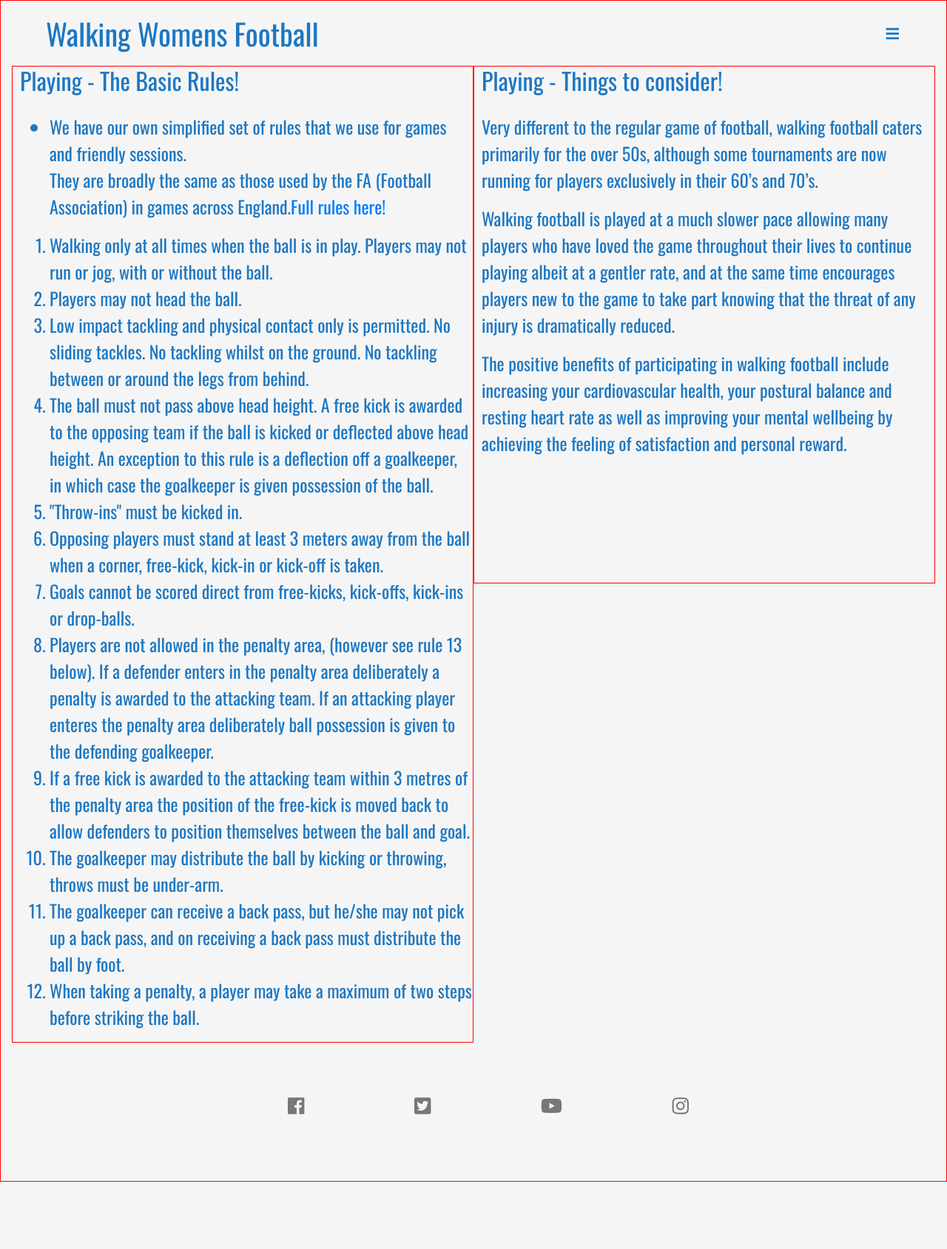
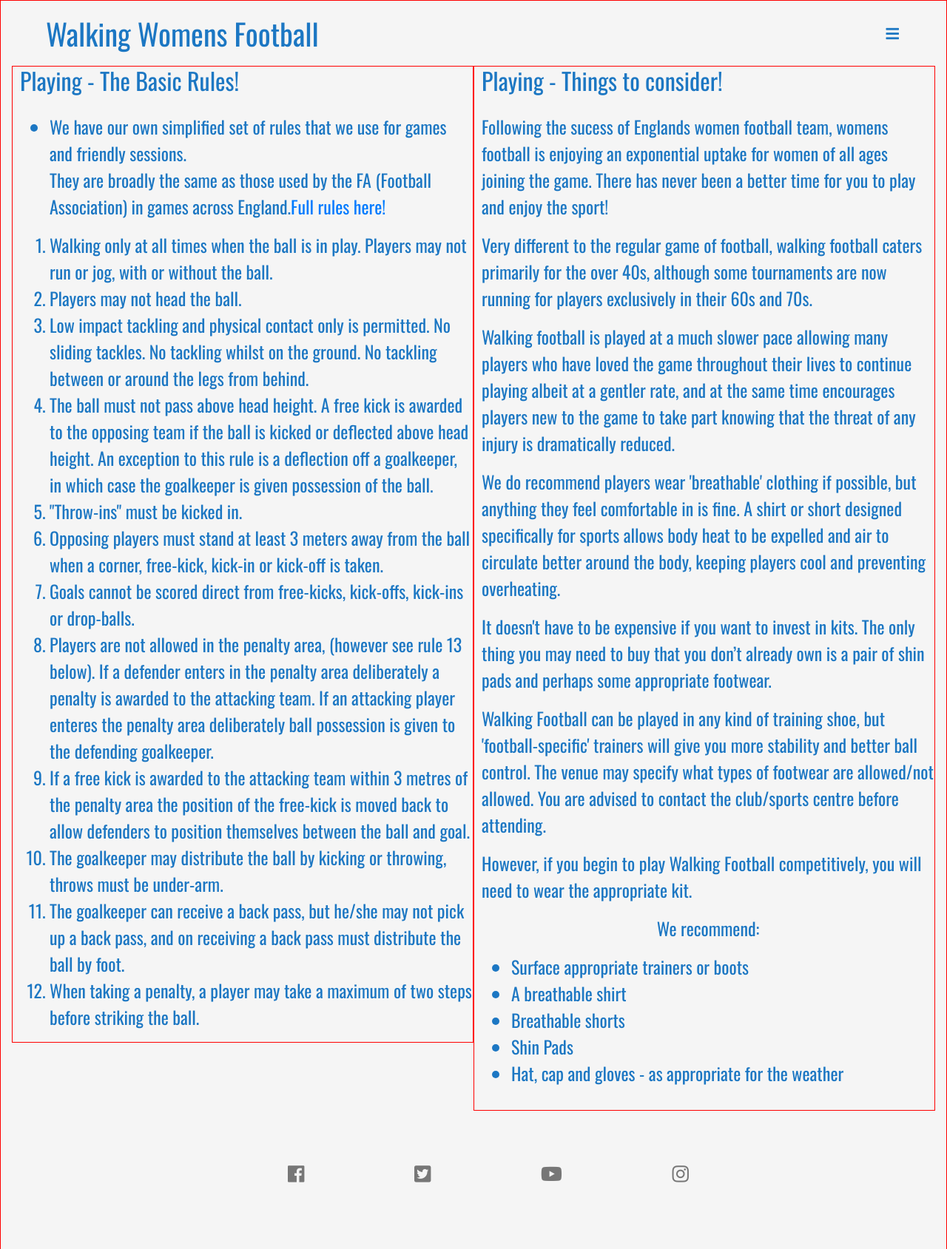
Before and after one commit to JMcbeath1966/walking-womens-football, a plain HTML site: page playing.html in a window 1280 px wide. Shown: the whole page at 74% size. Before the commit the page ends 1598 px from the top, so only its background shows below. Drawn offline with nearby package versions, Linux system fonts and the light colour scheme.

Commit message:
if applied, additonal rules-section-two paragraphs and ordered list

```diff
--- a/playing.html
+++ b/playing.html
@@ -70,10 +70,23 @@
         <div class="row">
             <div class="col">
             <h2>Playing - Things to consider!</h2>
-            <p>Very different to the regular game of football, walking football caters primarily for the over 50s, although some tournaments are now running for players exclusively in their 60’s and 70’s.
-            <p>Walking football is played at a much slower pace allowing many players who have loved the game throughout their lives to continue playing albeit at a gentler rate, and at the same time encourages players new to the game to take part knowing that the threat of any injury is dramatically reduced.</p>
-            <p>The positive benefits of participating in walking football include increasing your cardiovascular health, your postural balance and resting heart rate as well as improving your mental wellbeing by achieving the feeling of satisfaction and personal reward.<p>
-            </div>
+                <p>Following the sucess of Englands women football team, womens football is enjoying an exponential uptake for women of all ages joining the game. There has never been a better time for you to play and enjoy the sport!</p>
+                <p>Very different to the regular game of football, walking football caters primarily for the over 40s, although some tournaments are now running for players exclusively in their 60s and 70s.</p>
+                <p>Walking football is played at a much slower pace allowing many players who have loved the game throughout their lives to continue playing albeit at a gentler rate, and at the same time encourages players new to the game to take part knowing that the threat of any injury is dramatically reduced.</p>
+                <p>We do recommend players wear 'breathable' clothing if possible, but anything they feel comfortable in is fine. A shirt or short designed specifically for sports allows body heat to be expelled and air to circulate better around the body, keeping players cool and preventing overheating.</p>
+                <p>It doesn't have to be expensive if you want to invest in kits. The only thing you may need to buy that you don’t already own is a pair of shin pads and perhaps some appropriate footwear.</p>
+                <p>Walking Football can be played in any kind of training shoe, but 'football-specific' trainers will give you more stability and better ball control. The venue may specify what types of footwear are allowed/not allowed. You are advised to contact the club/sports centre before attending.</p>
+                <p>However, if you begin to play Walking Football competitively, you will need to wear the appropriate kit.</p>
+                <p>We recommend:
+                    <ul>
+                    <li>Surface appropriate trainers or boots</li>
+                    <li>A breathable shirt</li>
+                    <li>Breathable shorts</li>
+                    <li>Shin Pads</li>
+                    <li>Hat, cap and gloves - as appropriate for the weather</li>
+                </ul>
+                </p>
+        </div>
         </div>
     </section>
 
```
